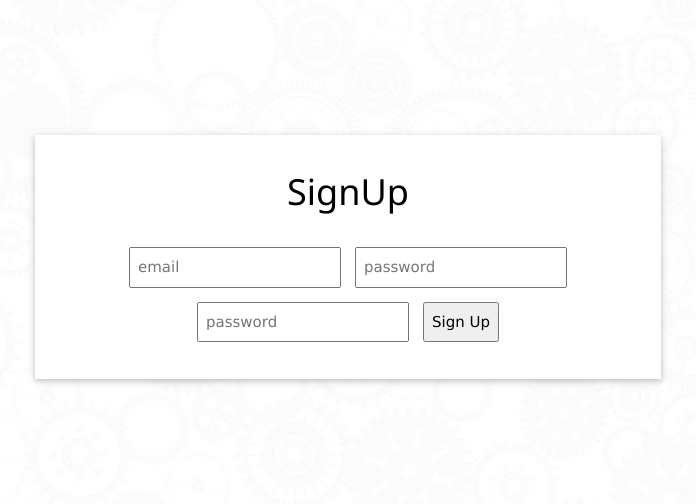
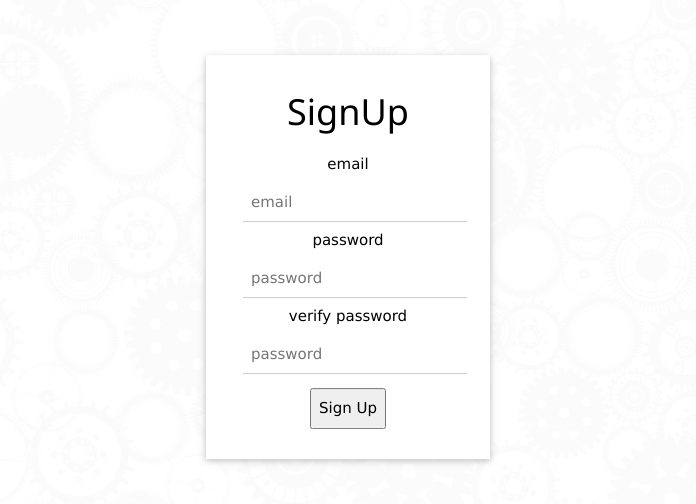
Before and after one commit to aneylon/memory-games, a React app: page /signUp in a window 1280 px wide. Shown: the top 504 px of the page, without its empty margins (299-995 px from the left). Built offline with nearby package versions, Linux system fonts and the light colour scheme.

Commit message:
add signup/in style

```diff
--- a/src/js/components/signin.jsx
+++ b/src/js/components/signin.jsx
@@ -9,9 +9,15 @@ const SignIn = () => (
       <h1>
         SignIn
       </h1>
-      <form>
-        <input type='text' placeholder='email'/>
-        <input type='password' placeholder='password'/>
+      <form className='w3-container'>
+        <label>
+          email
+        </label>
+        <input type='text' placeholder='email' className='w3-input' />
+        <label>
+          password
+        </label>
+        <input type='password' placeholder='password' className='w3-input' />
         <button>Sign In</button>
       </form>
       <Link to="/signUp">SignUp</Link>
--- a/src/js/components/signup.jsx
+++ b/src/js/components/signup.jsx
@@ -6,10 +6,19 @@ const SignUp = () => (
       <h1>
         SignUp
       </h1>
-      <form>
-        <input type='text' placeholder='email'/>
-        <input type='password' placeholder='password'/>
-        <input type='password' placeholder='password'/>
+      <form className='w3-container'>
+        <label>
+          email
+        </label>
+        <input type='text' placeholder='email' className='w3-input' />
+        <label>
+          password
+        </label>
+        <input type='password' placeholder='password' className='w3-input' />
+        <label>
+          verify password
+        </label>
+        <input type='password' placeholder='password' className='w3-input' />
         <button>Sign Up</button>
       </form>
     </div>
```
